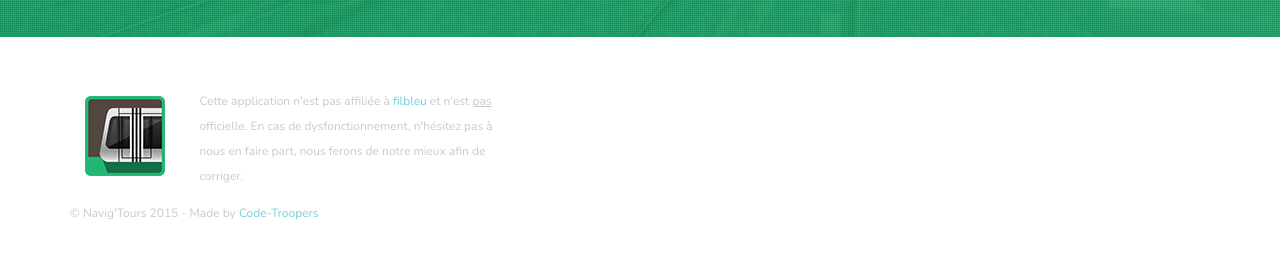
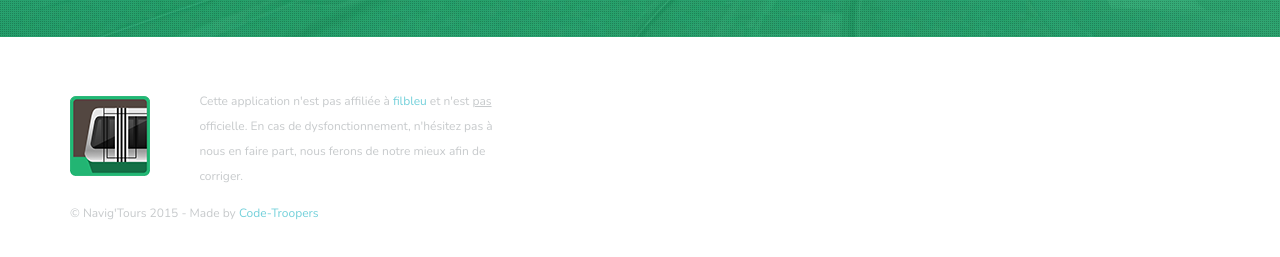
Before and after one commit to code-troopers/navigtours-website, a website: page app/index.html in a window 1280 px wide. Shown: the part 683-940 px from the top of the page. Drawn offline with nearby package versions, Linux system fonts and the light colour scheme; files that its build step writes are made by us from their sources.

Commit message:
Fixed image padding for alinement

```diff
--- a/app/index.html
+++ b/app/index.html
@@ -87,7 +87,7 @@
 				<div class="row">
 					<div class="col-md-5">
                         <div class="column">
-                            <div class="col-md-3">
+                            <div class="col-md-3 nopadding">
                                 <h1 class="footer-logo">
                                     <img src="images/logo.png" alt="Footer Logo">
                                 </h1>
```
